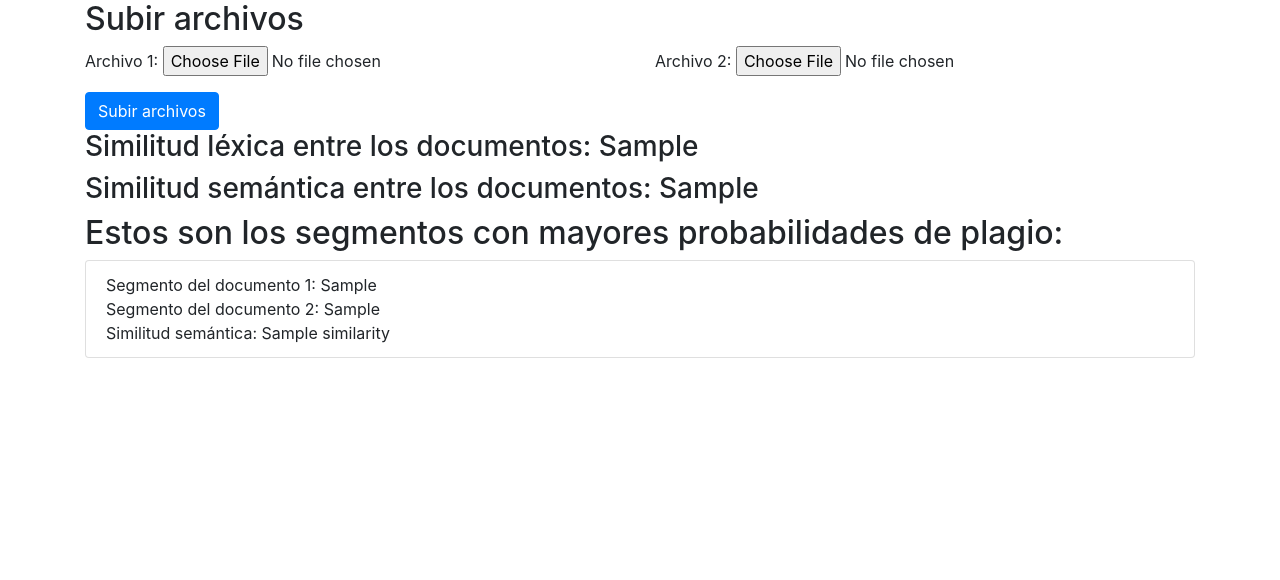
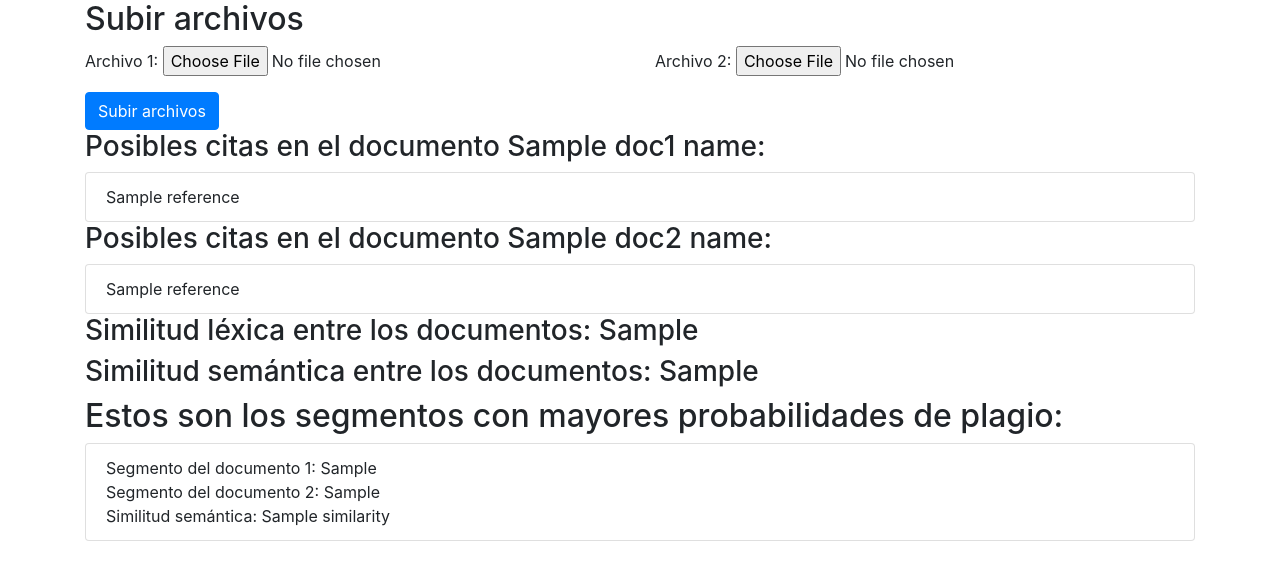
Before and after one commit to amandanoris/plagiarism-detector, a Flask app: template templates/index.html in a window 1280 px wide. Shown: the top 580 px of the page. Run offline with Flask 3, Linux system fonts and the light colour scheme; the template is opened without the code that fills it: most values are stand-ins (such as "Sample title", 1, 10 or a date in 2020); parts of the project's set-up code (start-up, migrations or seed data) failed here and were passed over; some libraries are stand-ins or nearby versions.

Commit message:
citas en el gui

```diff
--- a/quote_extraction.py
+++ b/quote_extraction.py
@@ -35,17 +35,17 @@ def citation_check(doc1, doc1_title, doc2, doc2_title):
     return doc1_references, doc2_references
 
 doc1 = "el perro come [3] huesos  [3] dd"
-doc2 = "'la vida de los gato' y 'el perro'"
+doc2 = "'la vida de los gatos' y 'el perro'"
 doc1_title = "la vida de los gatos"
 doc2_title = "dd"
 
 doc1_references, doc2_references = citation_check(doc1, doc1_title, doc2, doc2_title)
 
-if not doc1_references and not doc2_references:
+if doc1_references and not doc2_references:
+    message = f"El documento {doc1_title} referencia al otro en estas citas: {doc1_references}"
+elif doc1_references and doc2_references:
+    message = f"El documento {doc1_title} referencia al otro en estas citas: {doc1_references} y el documento {doc2_title} referencia al otro en estas citas: {doc2_references}"
+else:
     message = "Ningún documento referencia al otro."
-elif doc1_references:
-    message = f"El documento {doc1_title} referencia al otro en estas citas: {doc1_references}"
-else:
-    message = f"El documento {doc2_title} referencia al otro en estas citas: {doc2_references}"
 
 print(message)
--- a/templates/index.html
+++ b/templates/index.html
@@ -2,16 +2,14 @@
 <html>
 <head>
     <title>Detector de Plagio</title>
-    <!-- Añade Bootstrap CSS para usar sus estilos predefinidos -->
     <link href="https://stackpath.bootstrapcdn.com/bootstrap/4.5.0/css/bootstrap.min.css" rel="stylesheet">
-    <!-- Añade estilos personalizados -->
     <style>
         .file-input {
             margin-bottom:   1rem;
         }
         .result-area {
-            width:   100%; /* Ajusta el ancho al   100% del contenedor */
-            overflow-x: auto; /* Habilita el desplazamiento horizontal si el contenido es demasiado ancho */
+            width:   100%;
+            overflow-x: auto;
         }
     </style>
 </head>
@@ -19,18 +17,40 @@
     <div class="container">
         <h2>Subir archivos</h2>
         <form action="/" method="post" enctype="multipart/form-data">
-            <div class="row"> <!-- Bootstrap Row -->
-                <div class="col-md-6"> <!-- Bootstrap Column -->
+            <div class="row">
+                <div class="col-md-6">
                     Archivo   1: <input type="file" class="file-input" name="doc1"><br>
                 </div>
-                <div class="col-md-6"> <!-- Bootstrap Column -->
+                <div class="col-md-6">
                     Archivo   2: <input type="file" class="file-input" name="doc2"><br>
                 </div>
             </div>
             <input type="submit" value="Subir archivos" class="btn btn-primary">
         </form>
 
-        <div class="result-area"> <!-- Área de resultados -->
+        <div class="result-area">
+            {% if doc1_references or doc2_references %}
+                {% if doc1_references %}
+                <h3>Posibles citas en el documento {{ doc1_name }}:</h3>
+                <ul class="list-group">
+                    {% for reference in doc1_references %}
+                    <li class="list-group-item">{{ reference }}</li>
+                    {% endfor %}
+                </ul>
+                {% endif %}
+
+                {% if doc2_references %}
+                <h3>Posibles citas en el documento {{ doc2_name }}:</h3>
+                <ul class="list-group">
+                    {% for reference in doc2_references %}
+                    <li class="list-group-item">{{ reference }}</li>
+                    {% endfor %}
+                </ul>
+                {% endif %}
+            {% else %}
+                <p>No se detectaron referencias entre los documentos.</p>
+            {% endif %}
+
             {% if lexical_similarity %}
             <h3>Similitud léxica entre los documentos: {{ lexical_similarity }}</h3>
             {% endif %}
@@ -56,7 +76,6 @@
         </div>
     </div>
 
-    <!-- Añade jQuery y Bootstrap JS para que los componentes de Bootstrap funcionen correctamente -->
     <script src="https://code.jquery.com/jquery-3.5.1.slim.min.js"></script>
     <script src="https://stackpath.bootstrapcdn.com/bootstrap/4.5.0/js/bootstrap.bundle.min.js"></script>
 </body>
--- a/visual.py
+++ b/visual.py
@@ -3,6 +3,8 @@ from Procesamiento import PlagiarismDetector
 from Procesamiento import TextPreprocessor
 from lexical_similarity import calcular_similitud_coseno
 from semantic_similarity import calcular_similitud_semantica
+from quote_extraction import citation_check
+from pathlib import Path
 
 app = Flask(__name__)
 
@@ -24,12 +26,15 @@ def index():
         doc1_content = doc1.read().decode('utf-8')
         doc2_content = doc2.read().decode('utf-8')
 
+        doc1_name=Path(doc1.filename).stem
+        doc2_name=Path(doc2.filename).stem
+
         lexical_similarity = calcular_similitud_coseno(doc1_content, doc2_content)
         semantic_similarity = calcular_similitud_semantica(doc1_content, doc2_content)
         plagiarism_segments = detector.detect_plagiarism(doc1_content, doc2_content)
+        doc1_references, doc2_references = citation_check(doc1_content, doc1_name, doc2_content, doc2_name)
 
-        return render_template('index.html', plagiarism_segments=plagiarism_segments, lexical_similarity=lexical_similarity, semantic_similarity = semantic_similarity)
-
+        return render_template('index.html', plagiarism_segments=plagiarism_segments, lexical_similarity=lexical_similarity, semantic_similarity = semantic_similarity, doc1_references=doc1_references, doc2_references=doc2_references, doc1_name=doc1_name, doc2_name=doc2_name)
     else:
         return render_template('index.html')
 
```
